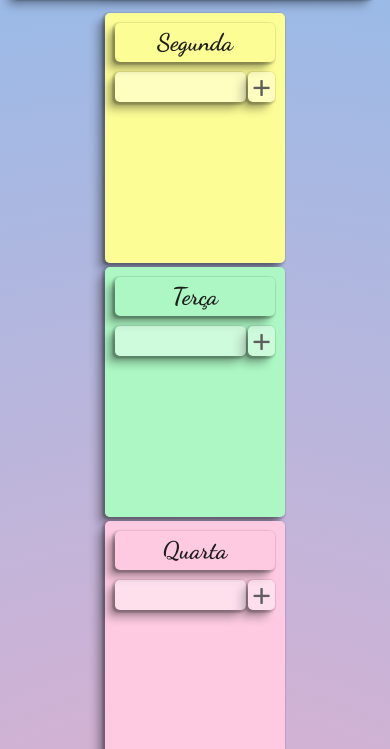
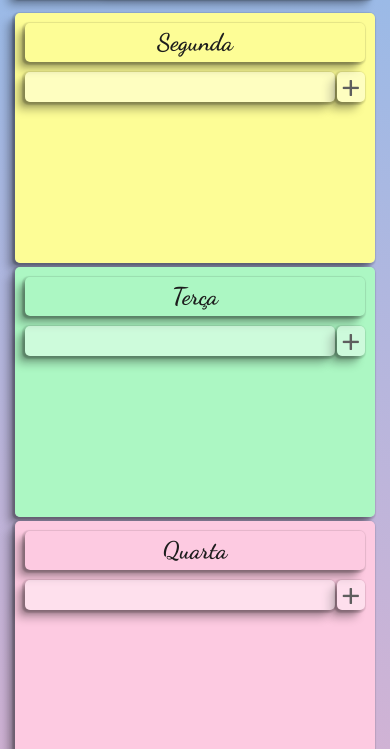
Before and after one commit to Tech-opster/Weekly-planner, a plain HTML site: page index.html in a window 390 px wide. Shown: the part 95-844 px from the top of the page. Drawn offline with Linux system fonts and the light colour scheme; a web font is replaced by a local one.

```diff
--- a/style.css
+++ b/style.css
@@ -70,7 +70,7 @@
 }
 
 .schedule .notePad {
-    max-width: 25vw;
+    max-width: 16vw;
     min-width: 180px;
     min-height: 250px;
 }
@@ -290,3 +290,33 @@
 #textArea:hover {
     background-color: #ebe3da;
 }
+
+@media (max-width: 1168px) {
+    .schedule .notePad {
+        max-width: 19vw;
+    }
+}
+
+@media (max-width: 968px) {
+    .schedule .notePad {
+        max-width: 24vw;
+    }
+}
+
+@media (max-width: 773px) {
+    .schedule .notePad {
+        max-width: 32vw;
+    }
+}
+
+@media (max-width: 581px) {
+    .schedule .notePad {
+        max-width: 47vw;
+    }
+}
+
+@media (max-width: 393px) {
+    .schedule .notePad {
+        max-width: 100vw;
+    }
+}
```
